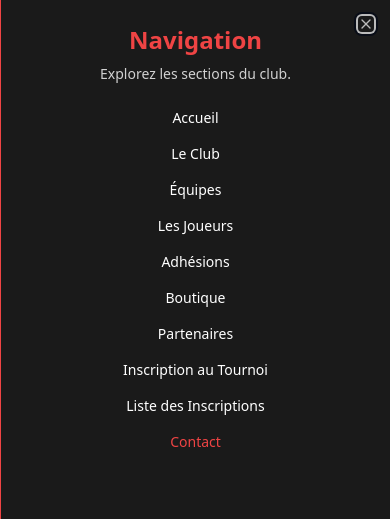
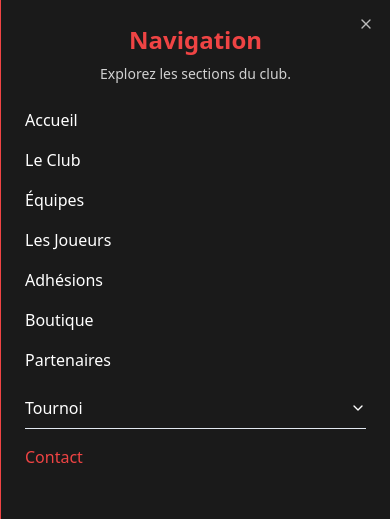
Before and after one commit to stloubping/stloubping, a React (Vite) app: page /contact in a window 390 px wide. Both pictures are taken after a click on the button "Toggle navigation menu". Shown: the top 519 px of the page. Built offline with nearby package versions, Linux system fonts and the light colour scheme.

Commit message:
[dyad] J'ai implémenté un menu déroulant de type accordéon pour la section "Tournoi" dans la navigation mobile, rendant ainsi le sous-menu actif et facile à utiliser. - wrote 1 file(s)

```diff
--- a/src/components/Navbar.tsx
+++ b/src/components/Navbar.tsx
@@ -11,6 +11,7 @@ import {
 } from "@/components/ui/dropdown-menu";
 import { Menu } from "lucide-react";
 import { useIsMobile } from "@/hooks/use-mobile";
+import { Accordion, AccordionContent, AccordionItem, AccordionTrigger } from "@/components/ui/accordion"; // Import Accordion components
 
 interface NavItem {
   name: string;
@@ -42,12 +43,39 @@ const Navbar = () => {
   const isMobile = useIsMobile();
   const location = useLocation();
   const [isSheetOpen, setIsSheetOpen] = useState(false);
-  const [isDropdownOpen, setIsDropdownOpen] = useState(false); // Nouvel état pour le menu déroulant
+  const [isDropdownOpen, setIsDropdownOpen] = useState(false); // État pour le menu déroulant desktop
 
-  const NavLinks = ({ className, closeSheet, isMobileView = false }: { className?: string; closeSheet?: () => void; isMobileView?: boolean }) => (
-    <nav className={cn("flex items-center space-x-4 lg:space-x-6", className)}>
+  const NavLinks = ({ className, closeSheet, isMobileView = false }: { className?: string; closeSheet?: () => void; isMobileView?: boolean }) => {
+    return (
+      <nav className={cn("flex", isMobileView ? "flex-col space-x-0 space-y-4 p-0" : "items-center space-x-4 lg:space-x-6", className)}>
         {navItems.map((item) => {
-        if (item.type === "dropdown" && !isMobileView) {
+          if (item.type === "dropdown") {
+            if (isMobileView) {
+              return (
+                <Accordion type="single" collapsible key={item.name} className="w-full">
+                  <AccordionItem value={item.name}>
+                    <AccordionTrigger className="text-clubDark-foreground hover:text-clubPrimary text-base font-medium py-2">
+                      {item.name}
+                    </AccordionTrigger>
+                    <AccordionContent className="pl-4 space-y-2 flex flex-col">
+                      {item.children?.map((child) => (
+                        <Link
+                          key={child.name}
+                          to={child.path || "#"}
+                          onClick={closeSheet}
+                          className={cn(
+                            "block text-sm font-normal transition-colors hover:text-clubPrimary",
+                            location.pathname === child.path ? "text-clubPrimary font-semibold" : "text-clubDark-foreground/80"
+                          )}
+                        >
+                          {child.name}
+                        </Link>
+                      ))}
+                    </AccordionContent>
+                  </AccordionItem>
+                </Accordion>
+              );
+            } else { // Desktop dropdown
               return (
                 <DropdownMenu key={item.name} open={isDropdownOpen} onOpenChange={setIsDropdownOpen}>
                   <DropdownMenuTrigger asChild>
@@ -57,16 +85,16 @@ const Navbar = () => {
                         "text-sm font-medium transition-colors hover:text-clubPrimary",
                         item.children?.some(child => location.pathname === child.path) ? "text-clubPrimary" : "text-clubDark-foreground"
                       )}
-                  onMouseEnter={() => setIsDropdownOpen(true)} // Ouvre au survol
-                  onMouseLeave={() => setIsDropdownOpen(false)} // Ferme quand la souris quitte
+                      onMouseEnter={() => setIsDropdownOpen(true)}
+                      onMouseLeave={() => setIsDropdownOpen(false)}
                     >
                       {item.name}
                     </Button>
                   </DropdownMenuTrigger>
                   <DropdownMenuContent
                     className="bg-clubLight text-clubLight-foreground border-border"
-                onMouseEnter={() => setIsDropdownOpen(true)} // Maintient ouvert si la souris est sur le contenu
-                onMouseLeave={() => setIsDropdownOpen(false)} // Ferme quand la souris quitte le contenu
+                    onMouseEnter={() => setIsDropdownOpen(true)}
+                    onMouseLeave={() => setIsDropdownOpen(false)}
                   >
                     {item.children?.map((child) => (
                       <DropdownMenuItem key={child.name} asChild>
@@ -74,7 +102,7 @@ const Navbar = () => {
                           to={child.path || "#"}
                           onClick={() => {
                             closeSheet?.();
-                        setIsDropdownOpen(false); // Ferme le dropdown après le clic
+                            setIsDropdownOpen(false);
                           }}
                           className={cn(
                             "block px-4 py-2 text-sm text-clubLight-foreground hover:bg-clubSection hover:text-clubPrimary",
@@ -88,33 +116,16 @@ const Navbar = () => {
                   </DropdownMenuContent>
                 </DropdownMenu>
               );
-        } else if (item.type === "dropdown" && isMobileView) {
-          // For mobile, flatten dropdown items
-          return (
-            <React.Fragment key={item.name}>
-              {item.children?.map((child) => (
-                <Link
-                  key={child.name}
-                  to={child.path || "#"}
-                  onClick={closeSheet}
-                  className={cn(
-                    "text-sm font-medium transition-colors hover:text-clubPrimary",
-                    location.pathname === child.path ? "text-clubPrimary" : "text-clubDark-foreground"
-                  )}
-                >
-                  {child.name}
-                </Link>
-              ))}
-            </React.Fragment>
-          );
-        } else {
+            }
+          } else { // Regular link
             return (
               <Link
                 key={item.name}
                 to={item.path || "#"}
                 onClick={closeSheet}
                 className={cn(
-                "text-sm font-medium transition-colors hover:text-clubPrimary",
+                  isMobileView ? "text-base" : "text-sm", // Ajuste la taille de police pour les liens mobiles
+                  "font-medium transition-colors hover:text-clubPrimary",
                   location.pathname === item.path ? "text-clubPrimary" : "text-clubDark-foreground"
                 )}
               >
@@ -125,6 +136,7 @@ const Navbar = () => {
         })}
       </nav>
     );
+  };
 
   return (
     <header className="sticky top-0 z-50 w-full bg-clubDark text-clubDark-foreground shadow-sm">
```
Lines whose indentation alone changed are shown as unchanged.
